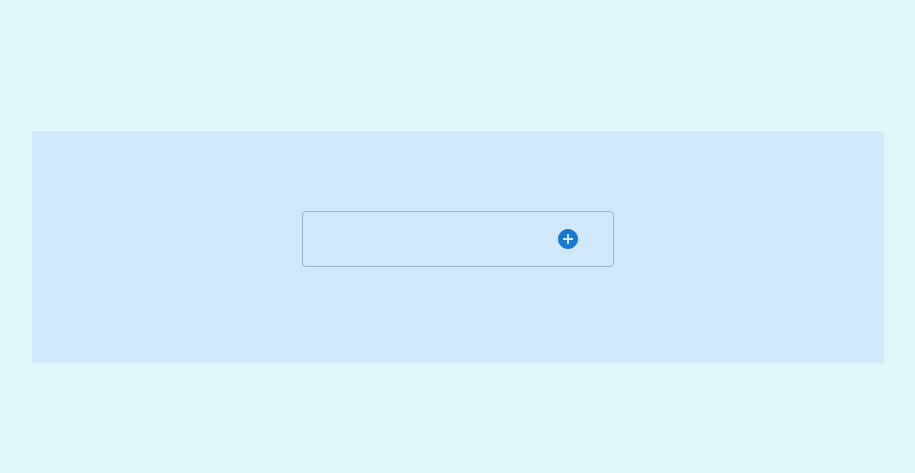
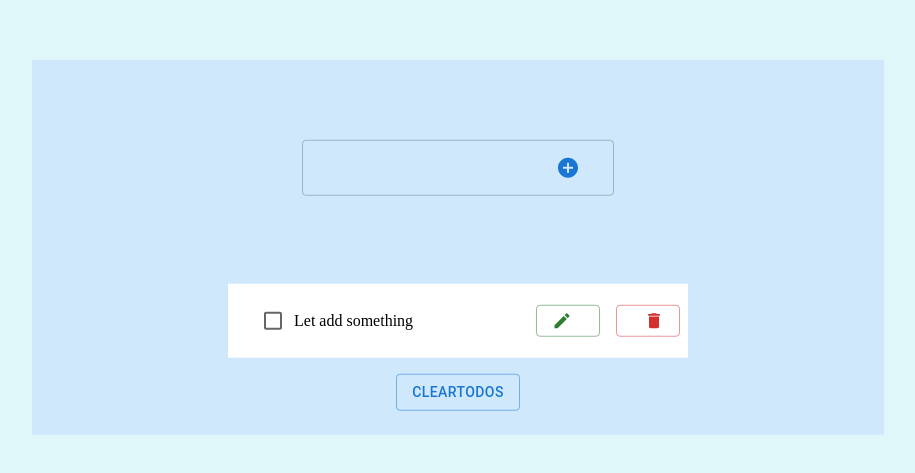
Before and after one commit to Sakib-Dev1/todo-app_sakib, a React (Create React App) app: page / in a window 1280 px wide. Shown: the part 137-610 px from the top of the page, without its empty margins (182-1097 px from the left). Built offline with nearby package versions, Linux system fonts and the light colour scheme.

Commit message:
react todo app

```diff
--- a/src/Todos/AddTodo.js
+++ b/src/Todos/AddTodo.js
@@ -7,7 +7,9 @@ import "./AddTodo.css";
 import Todos from "./Todos";
 const AddTodo = () => {
   const [todos, setTodos] = useState("");
-  const [todoList, setTodoList] = useState([]);
+  const [todoList, setTodoList] = useState([
+    { tName: "Let add something", id: uuidv4() },
+  ]);
 
   const addTodoListHandler = (tName) => {
     setTodoList((prevTodos) => {
@@ -28,10 +30,13 @@ const AddTodo = () => {
   const addTodo = (event) => {
     setTodos(event.target.value);
   };
-  const edit = (id) => {
-    const editTodo = todoList.find((todo) => todo.id === id);
-    console.log(id);
-    setTodoList(editTodo);
+  const edit = ({ tName, id }) => {
+    console.log({ todoList });
+    const newTodoList = todoList.map((item) =>
+      item.id === id ? (item.tName = tName) : item
+    );
+    console.log({ newTodoList });
+    // setTodoList(editTodo);
   };
   const remove = (id) => {
     const removeArr = todoList.filter((todo) => todo.id !== id);
--- a/src/Todos/EditTodo.js
+++ b/src/Todos/EditTodo.js
@@ -1,19 +1,26 @@
 import UpdateIcon from "@mui/icons-material/Update";
-import { Button, ListItem } from "@mui/material";
+import { Button, TextField } from "@mui/material";
 import { useState } from "react";
 import "./EditTodo.css";
 
 const EditTodo = ({ item, edit }) => {
-  console.log(item);
+  // console.log(item);
   const [updatedValue, setUpdatedValue] = useState(item.tName);
 
   const handleSubmit = (event) => {
     event.preventDefault();
-    edit();
+    console.log({ updatedValue });
+
+    const editObj = { tName: updatedValue, id: item.id };
+
+    edit(editObj);
   };
   return (
     <form onSubmit={handleSubmit} className="form">
-      <ListItem>{updatedValue}</ListItem>
+      <TextField
+        value={updatedValue}
+        onChange={(event) => setUpdatedValue(event.target.value)}
+      />
 
       <Button
         type="submit"
```
